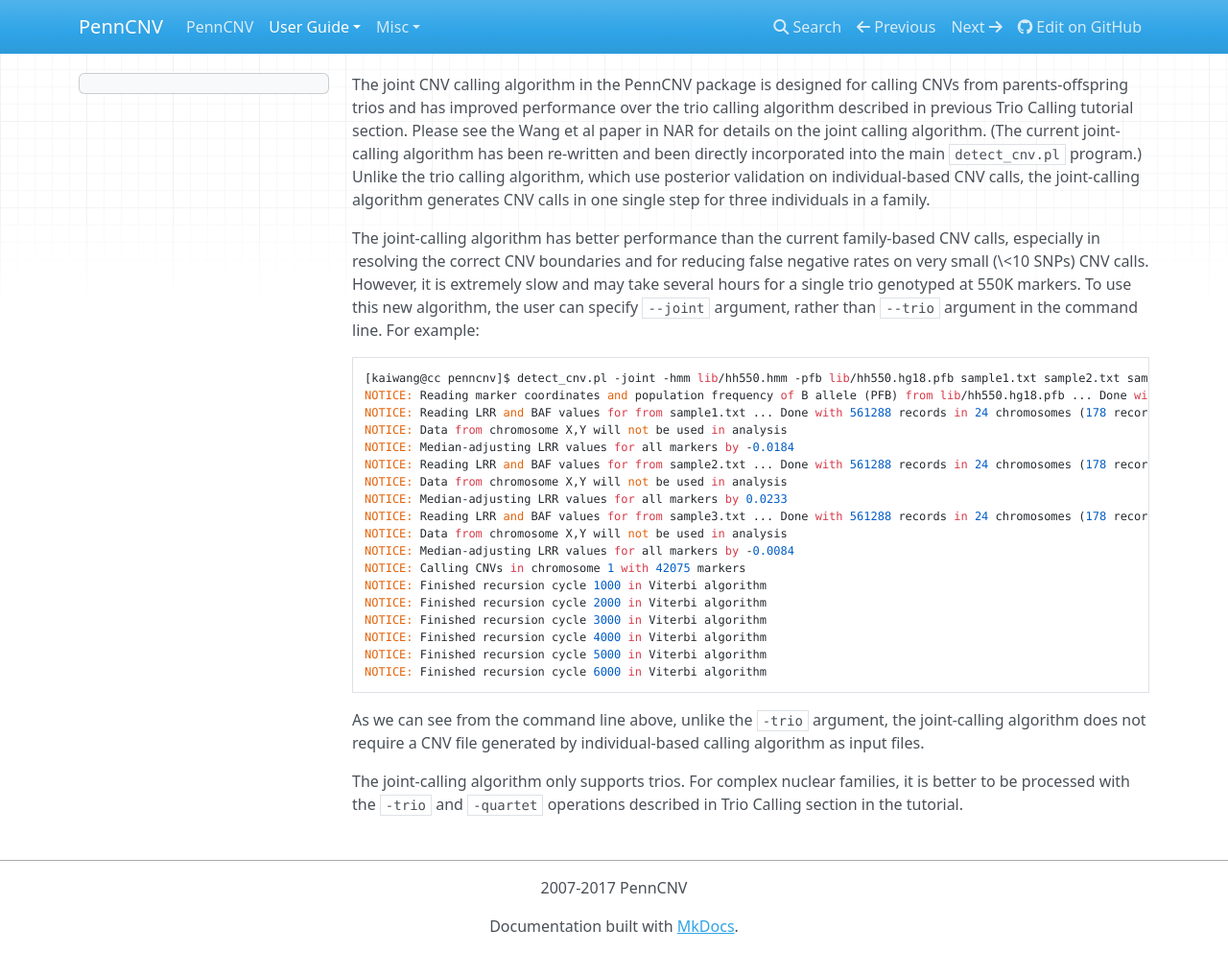
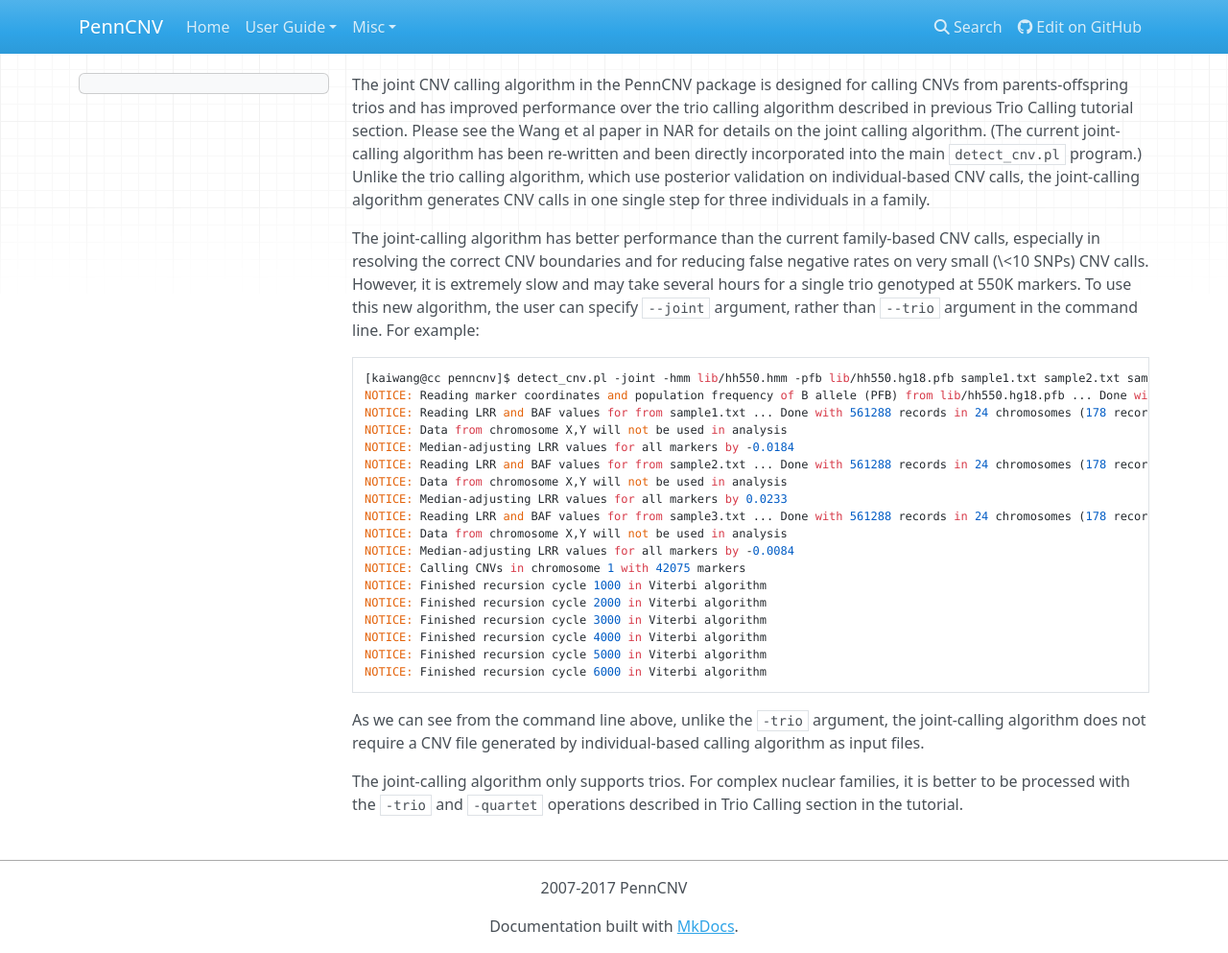
Before and after one commit to WGLab/PennCNV, an MkDocs documentation site: the page built from docs/user-guide/joint.md, in a window 1280 px wide and 993 px high. Shown: the whole window at 96% size. Built offline with MkDocs 1.6.1, drawn with Linux system fonts in a browser that asks for light colours; nearby versions of some CDN libraries; old or Windows-style settings are respelled for this version of MkDocs; some of the changed lines change nothing that is shown.

Commit message:
Update mkdocs.yml

```diff
--- a/mkdocs.yml
+++ b/mkdocs.yml
@@ -14,25 +14,39 @@
 #use_directory_urls: false
 
 pages:
-- ['index.md', 'PennCNV']
+
+- Home: 'index.md'
+- User Guide:
+    - 'Download PennCNV': 'user-guide/download.md.md'
+    - 'Install PennCNV': 'user-guide/install.md'
+    - 'Quick Start-Up Guide': 'user-guide/startup.md'
+- Misc:
+    - 'FAQ': 'misc/faq.md'
+    - 'Version History': 'misc/version_history.md'
+    - 'Credit': 'misc/credit.md'
+    - 'How to Contribute': 'misc/contributing.md'
+
+
+
+#- ['index.md', 'PennCNV']
 
 # User Guide
-- ['user-guide/download.md', 'User Guide', 'Download PennCNV']
-- ['user-guide/install.md', 'User Guide', 'Install PennCNV']
-- ['user-guide/startup.md', 'User Guide', 'Quick Start-Up Guide']
-- ['user-guide/input.md', 'User Guide', 'Prepare Input Files']
-- ['user-guide/test.md', 'User Guide', 'CNV calling']
-- ['user-guide/trio.md', 'User Guide', 'Trio-based CNV calling']
-- ['user-guide/joint.md', 'User Guide', 'Joint-based CNV calling']
-- ['user-guide/denovo.md', 'User Guide', 'de novo CNV calling']
-- ['user-guide/validation.md', 'User Guide', 'Validation-based CNV calling']
-- ['user-guide/annotation.md', 'User Guide', 'CNV annotation']
-- ['user-guide/visualization.md', 'User Guide', 'CNV visualization']
-- ['user-guide/affy.md', 'User Guide', 'PennCNV-Affy']
-- ['user-guide/plugin.md', 'User Guide', 'PennCNV Plug-in']
+#- ['user-guide/download.md', 'User Guide', 'Download PennCNV']
+#- ['user-guide/install.md', 'User Guide', 'Install PennCNV']
+#- ['user-guide/startup.md', 'User Guide', 'Quick Start-Up Guide']
+#- ['user-guide/input.md', 'User Guide', 'Prepare Input Files']
+#- ['user-guide/test.md', 'User Guide', 'CNV calling']
+#- ['user-guide/trio.md', 'User Guide', 'Trio-based CNV calling']
+#- ['user-guide/joint.md', 'User Guide', 'Joint-based CNV calling']
+#- ['user-guide/denovo.md', 'User Guide', 'de novo CNV calling']
+#- ['user-guide/validation.md', 'User Guide', 'Validation-based CNV calling']
+#- ['user-guide/annotation.md', 'User Guide', 'CNV annotation']
+#- ['user-guide/visualization.md', 'User Guide', 'CNV visualization']
+#- ['user-guide/affy.md', 'User Guide', 'PennCNV-Affy']
+#- ['user-guide/plugin.md', 'User Guide', 'PennCNV Plug-in']
 
 # Misc
-- ['misc/faq.md', 'Misc', 'FAQ']
-- ['misc/version_history.md', 'Misc', 'Version History']
-- ['misc/credit.md', 'Misc', 'Credit']
-- ['misc/contributing.md', 'Misc', 'How to Contribute']
+#- ['misc/faq.md', 'Misc', 'FAQ']
+#- ['misc/version_history.md', 'Misc', 'Version History']
+#- ['misc/credit.md', 'Misc', 'Credit']
+#- ['misc/contributing.md', 'Misc', 'How to Contribute']
```
